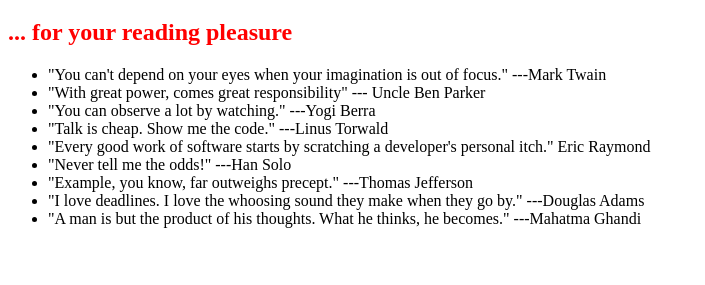
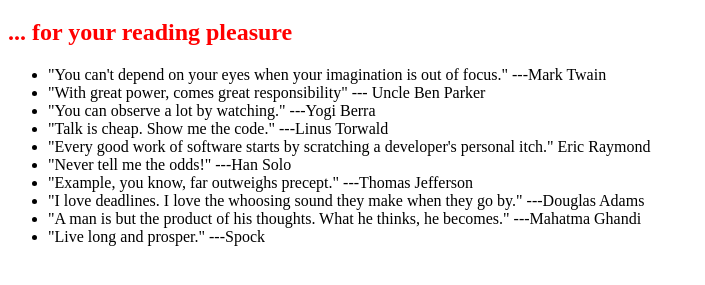
Before and after one commit to hendricksjoerg/0main_openSAP_repo, a plain HTML site: page index.html in a window 1280 px wide. Shown: the part 61-346 px from the top of the page, without its empty margins (0-705 px from the left). Drawn offline with Linux system fonts and the light colour scheme.

Commit message:
added spock quote

```diff
--- a/index.html
+++ b/index.html
@@ -18,6 +18,7 @@
 			<li>"Example, you know, far outweighs precept." ---Thomas Jefferson</li>
 			<li>"I love deadlines. I love the whoosing sound they make when they go by." ---Douglas Adams</li>
 			<li>"A man is but the product of his thoughts. What he thinks, he becomes." ---Mahatma Ghandi</li>
+			<li>"Live long and prosper." ---Spock</li>
 		</ul>
 	</body>
 </html>
```
